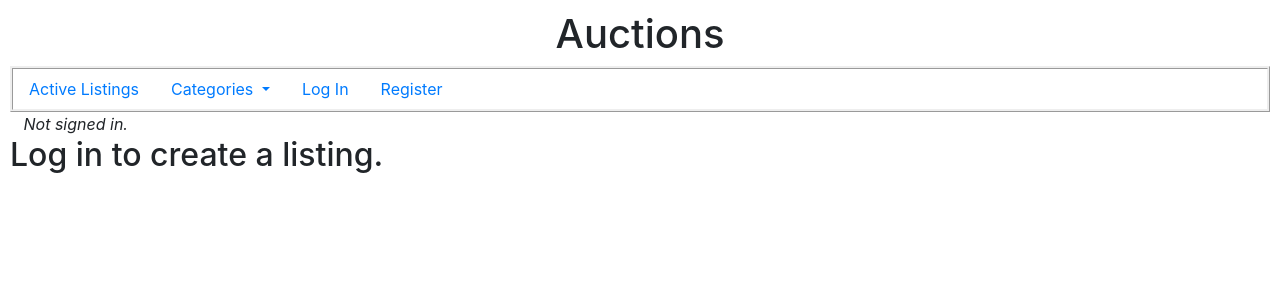
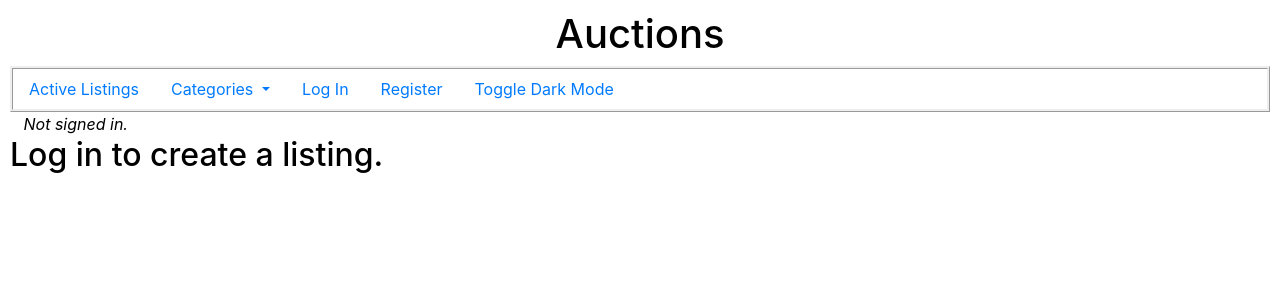
Before and after one commit to Omar-B-Maldonado/Auctions, a Django app: page /create in a window 1280 px wide. Shown: the top 300 px of the page. Run offline with Django 3.2, Linux system fonts and the light colour scheme; some libraries are stand-ins or nearby versions.

Commit message:
added a fully functioning dark-mode toggle

```diff
--- a/auctions/static/auctions/styles.css
+++ b/auctions/static/auctions/styles.css
@@ -1,6 +1,25 @@
 body {
     padding: 10px;
+    background-color: white;
+    color: black;
 }
+.dark-mode {
+
+    background-color: rgb(16, 16, 16);
+    color:gainsboro;
+    a {
+        color:lightskyblue;
+    }
+    .dropdown-menu {
+        background-color:rgb(16, 16, 16);
+    }
+    .dropdown-menu .dropdown-item {
+        color: gainsboro;
+    }
+    .dropdown-menu .dropdown-item:hover {
+        background-color: rgb(62, 62, 62);
+    }
+  }
 #index-container{
     display:flex;
     overflow-x:auto;
--- a/auctions/templates/auctions/layout.html
+++ b/auctions/templates/auctions/layout.html
@@ -19,7 +19,7 @@
                 </a>
                 <ul class="dropdown-menu">
                     {% for category in categories %}
-                        <li><a class="dropdown-item" href="{% url 'category' category.0 %}">{{ category.1 }}</a></li></a>
+                        <li><a class="dropdown-item" href="{% url 'category' category.0 %}">{{ category.1 }}</a></li>
                     {% endfor %}
                 </ul>
               </li>
@@ -41,6 +41,9 @@
                     <a class="nav-link" href="{% url 'register' %}">Register</a>
                 </li>
             {% endif %}
+            <li class="nav-item">
+                <a id="theme-button" class="nav-link" href="#">Toggle Dark Mode</a>
+            </li>
         </ul>
         <div>
             {% if user.is_authenticated %}
@@ -64,7 +67,20 @@
                 container.style.justifyContent = 'center';
             }
         }
-        window.onload = adjustContainer;
+        const toggleDarkMode = function(){
+            document.body.classList.toggle('dark-mode');
+            const isDarkMode = document.body.classList.contains('dark-mode');
+            localStorage.setItem('dark-mode', isDarkMode);
+        }
+        window.onload = function(){
+            const isDarkMode = localStorage.getItem('dark-mode') === 'true';
+            if (isDarkMode) document.body.classList.add('dark-mode');
+            else            document.body.classList.remove('dark-mode');
+            adjustContainer();
+        };
         window.onresize = adjustContainer;
+
+        let themeButton = document.getElementById('theme-button');
+        themeButton.addEventListener('click', toggleDarkMode)
     </script>
 </html>
```
